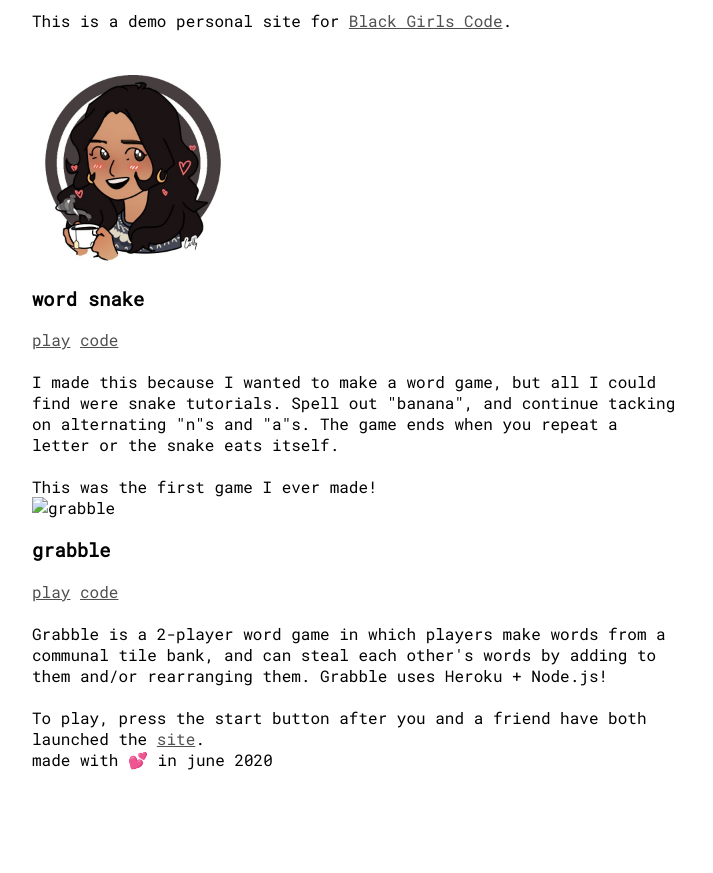
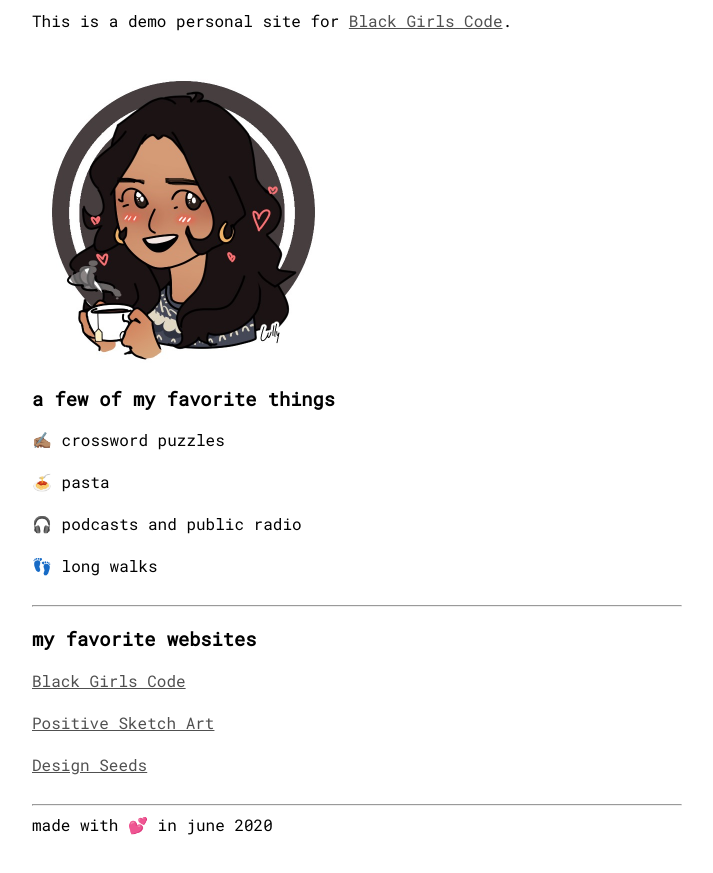
Before and after one commit to alinaf/bgc-site, a plain HTML site: page index.html in a window 1280 px wide. Shown: the part 133-1006 px from the top of the page, without its empty margins (283-996 px from the left). Before the commit the page ends 958 px from the top, so only its background shows below. Drawn offline with Linux system fonts and the light colour scheme.

Commit message:
add content

```diff
--- a/index.html
+++ b/index.html
@@ -27,24 +27,23 @@
 
     <div class="avatar">
       <img src="img/avatar.jpg" alt="avatar" />
-      <h3> word snake </h3>
-      <a href="https://alinaf.github.io/bananasnake/">play</a>
-      <a href="https://github.com/alinaf/bananasnake">code</a> <br><br>
-      I made this because I wanted to make a word game, but all I could find were snake tutorials. Spell out "banana", and continue tacking on alternating "n"s and "a"s. The game ends when you repeat a letter or the snake eats itself.<br><br>
-
-      This was the first game I ever made!
+      <h3> a few of my favorite things </h3>
+      ✍🏽 crossword puzzles <br><br>
+      🍝 pasta <br><br>
+      🎧 podcasts and public radio <br><br>
+      👣 long walks <br><br>
     </div>
 
+    <hr>
 
-    <div class="game">
-      <img src="img/grams.png" alt="grabble" />
-      <h3> grabble </h3>
-      <a href="https://scram.herokuapp.com/">play</a>
-      <a href="https://github.com/alinaf/alinaf.github.io/tree/002b664a6025cbe7df08815c7ee65c039fab6291">code</a> <br><br>
-      Grabble is a 2-player word game in which players make words from a communal tile bank, and can steal each other's words by adding to them and/or rearranging them. Grabble uses Heroku + Node.js!<br><br>
+    <div class="links">
+      <h3> my favorite websites </h3>
+      <a href="https://www.blackgirlscode.com/">Black Girls Code</a> <br><br>
+      <a href="https://www.youtube.com/channel/UCZS7c0ntpMcAquIPQ52rfGw/search?query=easy">Positive Sketch Art</a> <br><br>
+      <a href="https://www.design-seeds.com/">Design Seeds</a> <br><br>
+    </div>
 
-      To play, press the start button after you and a friend have both launched the <a href="https://scram.herokuapp.com/">site</a>.
-    </div>
+    <hr>
 
     made with 💕 in june 2020
   </div>
--- a/style.css
+++ b/style.css
@@ -45,11 +45,7 @@ a:hover {
 }
 
 .avatar img {
-  width: 200px;
-}
-
-@media (max-width: 600px) {
-
+  width: 300px;
 }
 
 .about {
```
